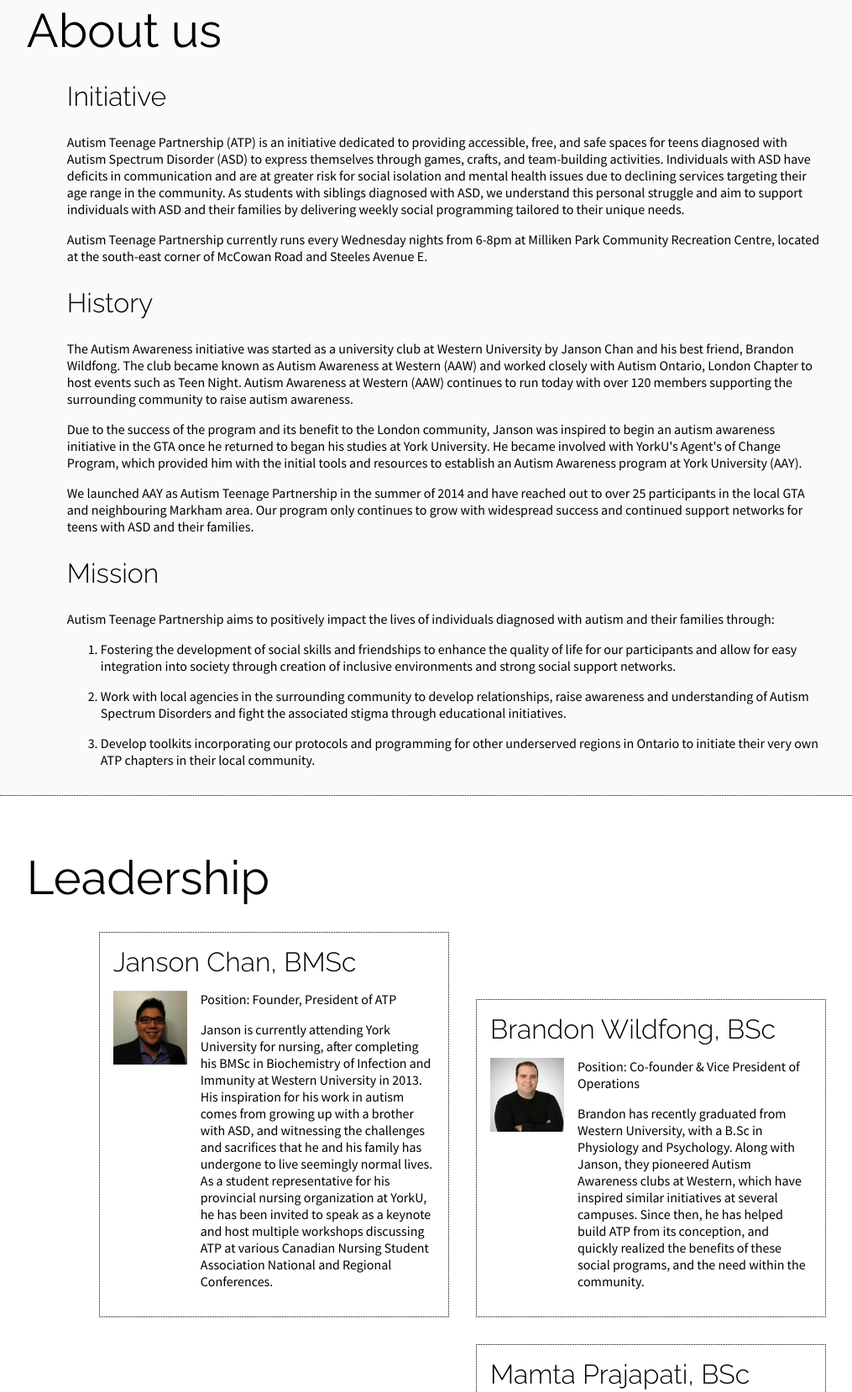
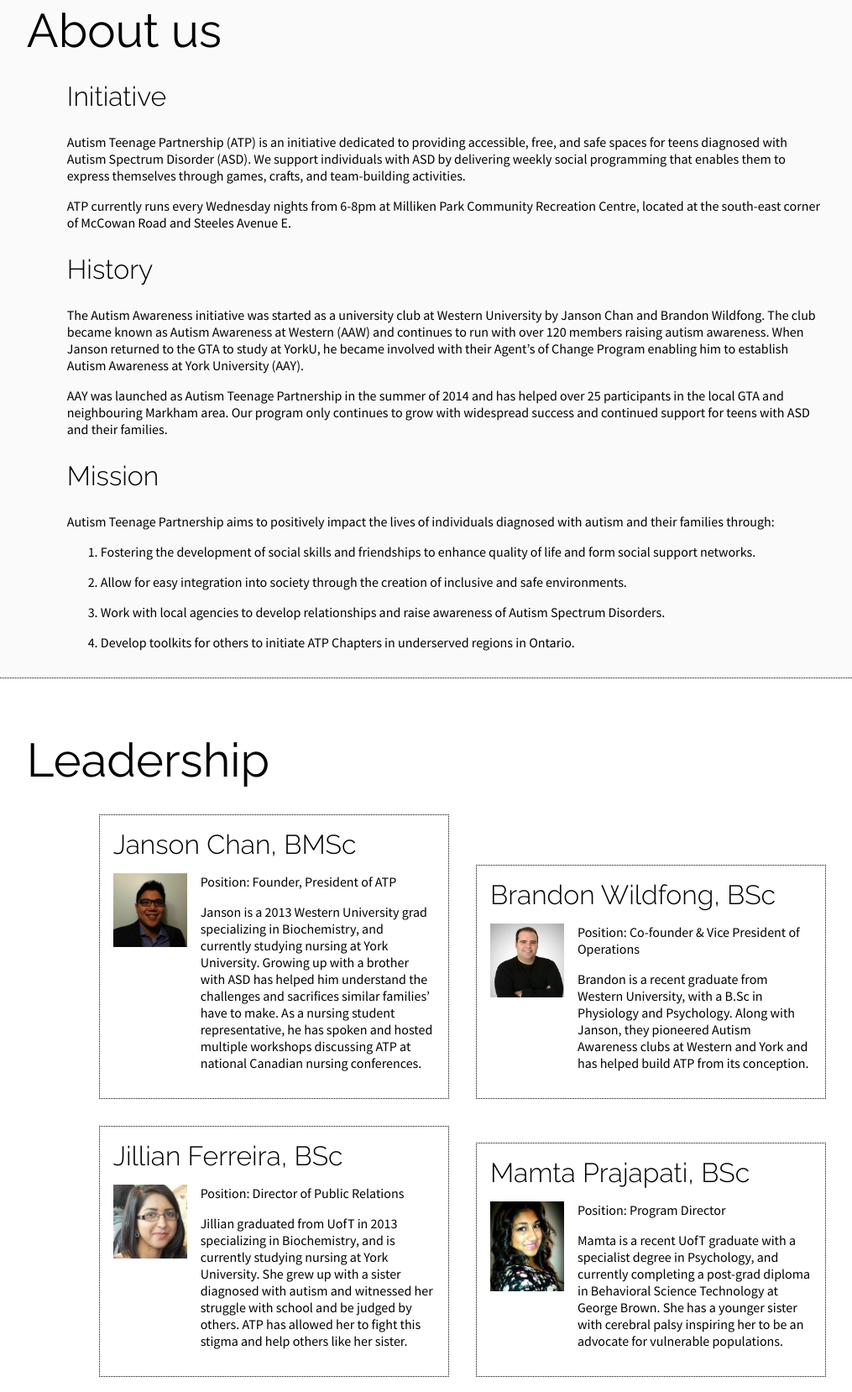
Before and after one commit to jkcchan/autismteenagepartnership, a plain HTML site: page index.html in a window 1280 px wide. Shown: the part 894-2552 px from the top of the page at 84% size, without its empty margins (109-1124 px from the left). Drawn offline with nearby package versions, Linux system fonts and the light colour scheme; a web font is replaced by a local one.

Commit message:
content
content

```diff
--- a/index.html
+++ b/index.html
@@ -4,7 +4,7 @@
     <link rel="shortcut icon" href="/src/ATP---dandelion-0611.png">
     <title>Autism Teenage Partnership</title>
   <script src="https://ajax.googleapis.com/ajax/libs/angularjs/1.3.14/angular.min.js"></script>
-  <script>
+    <script>
   (function(i,s,o,g,r,a,m){i['GoogleAnalyticsObject']=r;i[r]=i[r]||function(){
   (i[r].q=i[r].q||[]).push(arguments)},i[r].l=1*new Date();a=s.createElement(o),
   m=s.getElementsByTagName(o)[0];a.async=1;a.src=g;m.parentNode.insertBefore(a,m)
@@ -189,18 +189,18 @@ p,li,aboutp {
           <h1>About us</h1>
           <div class="abouttext">
             <h2>Initiative</h2>
-            <p>Autism Teenage Partnership (ATP) is an initiative dedicated to providing accessible, free, and safe spaces for teens diagnosed with Autism Spectrum Disorder (ASD) to express themselves through games, crafts, and team-building activities. Individuals with ASD have deficits in communication and are at greater risk for social isolation and mental health issues due to declining services targeting their age range in the community. As students with siblings diagnosed with ASD, we understand this personal struggle and aim to support individuals with ASD and their families by delivering weekly social programming tailored to their unique needs. </p>
-            <p>Autism Teenage Partnership currently runs every Wednesday nights from 6-8pm at Milliken Park Community Recreation Centre, located at the south-east corner of McCowan Road and Steeles Avenue E.</p>
+            <p>Autism Teenage Partnership (ATP) is an initiative dedicated to providing accessible, free, and safe spaces for teens diagnosed with Autism Spectrum Disorder (ASD). We support individuals with ASD by delivering weekly social programming that enables them to express themselves through games, crafts, and team-building activities.</p>
+            <p>ATP currently runs every Wednesday nights from 6-8pm at Milliken Park Community Recreation Centre, located at the south-east corner of McCowan Road and Steeles Avenue E.  </p>
             <h2>History</h2>
-            <p>The Autism Awareness initiative was started as a university club at Western University by Janson Chan and his best friend, Brandon Wildfong. The club became known as Autism Awareness at Western (AAW) and worked closely with Autism Ontario, London Chapter to host events such as Teen Night.  Autism Awareness at Western (AAW) continues to run today with over 120 members supporting the surrounding community to raise autism awareness. </p>
-            <p>Due to the success of the program and its benefit to the London community,  Janson was inspired to begin an autism awareness initiative in the GTA once he returned to began his studies at York University. He became involved with YorkU's Agent's of Change Program, which provided him with the initial tools and resources to establish an Autism Awareness program at York University (AAY). </p>
-            <p>We launched AAY as Autism Teenage Partnership in the summer of 2014 and have reached out to over 25 participants in the local GTA and neighbouring Markham area. Our program only continues to grow with widespread success and continued support networks for teens with ASD and their families.</p>
+            <p>The Autism Awareness initiative was started as a university club at Western University by Janson Chan and Brandon Wildfong. The club became known as Autism Awareness at Western (AAW) and continues to run with over 120 members raising autism awareness. When Janson returned to the GTA to study at YorkU, he became involved with their Agent’s of Change Program enabling him to establish Autism Awareness at York University (AAY). </p>
+            <p>AAY was launched as Autism Teenage Partnership in the summer of 2014 and has helped over 25 participants in the local GTA and neighbouring Markham area. Our program only continues to grow with widespread success and continued support for teens with ASD and their families.</p>
             <h2>Mission</h2>
             <p>Autism Teenage Partnership aims to positively impact the lives of individuals diagnosed with autism and their families through:</p>
             <ol>
-              <li>Fostering the development of social skills and friendships to enhance the quality of life for our participants and allow for easy integration into society through creation of inclusive environments and strong social support networks. </li>
-              <li>Work with local agencies in the surrounding community to develop relationships, raise awareness and understanding of Autism Spectrum Disorders and fight the associated stigma through educational initiatives.</li>
-              <li>Develop toolkits incorporating our protocols and programming for other underserved regions in Ontario to initiate their very own ATP chapters in their local community.</li>
+              <li>Fostering the development of social skills and friendships to enhance quality of life and form social support networks. </li>
+              <li>Allow for easy integration into society through the creation of inclusive and safe environments. </li>
+              <li>Work with local agencies to develop relationships and raise awareness of Autism Spectrum Disorders.</li>
+              <li>Develop toolkits for others to initiate ATP Chapters in underserved regions in Ontario.</li>
             </ol>
           </div>
         </div>
@@ -214,7 +214,7 @@ p,li,aboutp {
         "lastName":"Chan",
         "degrees":"BMSc",
         'position':'Founder, President of ATP',
-        'info':'Janson is currently attending York University for nursing, after completing his BMSc in Biochemistry of Infection and Immunity at Western University in 2013. His inspiration for his work in autism comes from growing up with a brother with ASD, and witnessing the challenges and sacrifices that he and his family has undergone to live seemingly normal lives. As a student representative for his provincial nursing organization at YorkU, he has been invited to speak as a keynote and host multiple workshops discussing ATP at various Canadian Nursing Student Association National and Regional Conferences.',
+        'info':'Janson is a 2013 Western University grad specializing in Biochemistry, and currently studying nursing at York University. Growing up with a brother with ASD has helped him understand the challenges and sacrifices similar families’ have to make. As a nursing student representative, he has spoken and hosted multiple workshops discussing ATP at national Canadian nursing conferences.',
         'imgsrc':"/src/janson 2.jpg",
         'linkedin':'https://www.linkedin.com/in/jansonchan'
       },
@@ -223,7 +223,7 @@ p,li,aboutp {
         "lastName":"Wildfong",
         "degrees":"BSc",
         'position':'Co-founder & Vice President of Operations',
-        'info':'Brandon has recently graduated from Western University, with a B.Sc in Physiology and Psychology. Along with Janson, they pioneered Autism Awareness clubs at Western, which have inspired similar initiatives at several campuses. Since then, he has helped build ATP from its conception, and quickly realized the benefits of these social programs, and the need within the community.',
+        'info':'Brandon is a recent graduate from Western University, with a B.Sc in Physiology and Psychology. Along with Janson, they pioneered Autism Awareness clubs at Western and York and has helped build ATP from its conception.',
         'imgsrc':"/src/brandon 2.jpg",
         'linkedin':'https://www.linkedin.com/pub/brandon-wildfong/a8/228/793?trk=pub-pbmap'
       },
@@ -232,7 +232,7 @@ p,li,aboutp {
         "lastName":"Ferreira",
         "degrees":"BSc",
         'position':'Director of Public Relations',
-        'info':'attending York University  for Nursing. Having grown up with a sister diagnosed with autism, it became difficult for her to watch her sister struggle with school and be judged by others. She wanted to take on the responsibility for caring for her, and others in a similar situation, which is why she became, involved in ATP.',
+        'info':'Jillian graduated from UofT in 2013 specializing in Biochemistry, and is currently studying nursing at York University. She grew up with a sister diagnosed with autism and witnessed her struggle with school and be judged by others. ATP has allowed her to fight this stigma and help others like her sister.',
         'imgsrc':"/src/jillian.jpg",
         'linkedin':'https://www.linkedin.com/pub/jillian-ferreira/b0/a82/639'
       },
@@ -241,7 +241,7 @@ p,li,aboutp {
         "lastName":"Prajapati",
         "degrees":"BSc",
         'position':'Program Director ',
-        'info':'Mamta is a recent graduate from the University of Toronto with a Specialist degree in Psychology and a Minor in French. She is currently pursuing a post-grad diploma in Behavioral Science Technology at George Brown. Growing up with a younger sister with cerebral palsy has given her appreciation for advocating for vulnerable populations. Since then, she has had numerous volunteer and work related experiences within the autism field and works as a respite worker for families with autism. She is able to bring her valuable experience and knowledge to the programming at ATP.',
+        'info':'Mamta is a recent UofT graduate with a specialist degree in Psychology, and currently completing a post-grad diploma in Behavioral Science Technology at George Brown. She has a younger sister with cerebral palsy inspiring her to be an advocate for vulnerable populations.',
         'imgsrc':"/src/mamta (2).jpg",
         'linkedin':'http://ca.linkedin.com/pub/mamta-prajapati/93/a94/567'
       },
@@ -259,7 +259,7 @@ p,li,aboutp {
         "lastName":"Ragavan",
         "degrees":"BSc",
         'position':'Director of Finance',
-        'info':"Shehan graduated from Queen's University with his B.Sc in Genetics.  He is one of our behind the scenes member but actively engages with our participants and program every week!",
+        'info':"Shehan graduated from Queen’s University with his B.Sc in Genetics.  He is one of our behind the scenes member but actively engages with our participants and program every week!",
         'imgsrc':"/src/shehan.jpg",
         'linkedin':''
       }];
@@ -287,19 +287,24 @@ p,li,aboutp {
           <h1>Sponsors</h1>
           <ul class="sponsorslist">
             <div class="sponsor">
+              <li><p><strong>Autism Ontario</strong></p><a href="http://www.autismontario.com/" target="_blank" title="Autism Ontario"><img src="/src/autism ontario.jpg"/></a>
+                <p>Autism Ontario provides ATP with promotion, exposure, volunteer training and outreach to potential participants and their families through mailing lists and e-newsletters. </p>
+              </li>
+            </div>
+            <div class="sponsor">
               <li><p><strong>York University - Faculty of Health</strong></p><a href="http://health.info.yorku.ca/" target="_blank" title="York University - Faculty of Health"><img src="/src/york.jpg"/></a>
                 <p>Agents of Change: <a href="http://stong.yorku.ca/agents-of-change/">http://stong.yorku.ca/agents-of-change/</a></p>
-                <p>The Agents of Change program associated with YorkU's Faculty of Health has provided the initial platform for ATP to launch with access to funding, blog websites, engagement opportunities, and media opportunities such as connections for a feature on Maclean's Magazine.  Additionally, ATP collaborates with a mentor and advisor, Dr. Jonathan Weiss, who is a Clinical Psychologist and Associate Professor, and currently sits as the CIHR Chair in Autism Spectrum Disorders Treatment and Care Research at York University.</p>
+                <p>YorkU’s Faculty of Health-Agents of Change Program has allowed ATP to launch with access to funding, a blogging website, engagement opportunities, and media opportunities such as a feature in Maclean’s Magazine.  Additionally, Dr. Jonathan Weiss, a Clinical Psychologist and Associate Professor,  who is the CIHR Chair in Autism Spectrum Disorders Treatment and Care Research at York University, serves as our mentor and advisor.</p>
               </li>
             </div>
             <div class="sponsor">
               <li><p><strong>RNAO Region 7</strong></p><a href="http://chapters.rnao.ca/toronto-east" target="_blank" title="RNAO Region 7"><img src="/src/rnao.jpg"/></a>
-                <p>As nursing students we found it important to connect with our professional association, the Registered Nurses Association of Ontario (RNAO), who has provided funding and exposure through media releases and speaking engagements at regional and national conferences.</p>
+                <p>As nursing students we found it important to connect with our professional association, the Registered Nurses Association of Ontario (RNAO), who have provided funding and exposure through media releases and speaking engagements at regional and national conferences.</p>
               </li>
             </div>
             <div class="sponsor">
               <li><p><strong>Milliken Park Advisory Council</strong></p>
-                <p>This council is a community association in the GTA associated with the community centre that hosts ATP. They have generously provided funding in-kind services, such as access to the venue, equipment, and exposure through media releases. </p>
+                <p>This council is a community association in the GTA associated with the community centre that hosts ATP. They have generously provided funding and in-kind services, such as access to the venue, equipment, and media releases.  </p>
               </li>
             </div>
           </ul>
@@ -331,7 +336,7 @@ p,li,aboutp {
             </li>
             <li>
               <h2 class="questiontext">Do you have any volunteering opportunities?</h2>
-              <p class="answer">Yes.  We collaborate with fellow university students to deliver our weekly social programming and engage with our participants. All volunteers are required to have a police check prior to beginning their volunteer position with us, which will be reimbursed. For further volunteer inquiries you may contact Brandon Wildfong at <a href="mailto:autsimteenagepartnership@gmail.com">autsimteenagepartnership@gmail.com</a></p>
+              <p class="answer">Yes.  We collaborate with fellow university students to deliver our weekly social programming and engage with our participants. All volunteers are required to have a police check prior to beginning their volunteer position with us, which will be reimbursed. For further volunteer inquiries you may contact Brandon Wildfong at <a href="mailto:autsimteenagepartnership@gmail.com">autsimteenagepartnership@gmail.com"</a></p>
             </li>
             <li>
               <h2 class="questiontext">How are you funded?</h2>
@@ -346,7 +351,7 @@ p,li,aboutp {
           <p>If you have any further questions or concerns feel free to contact us at: <a href="mailto:autsimteenagepartnership@gmail.com">autsimteenagepartnership@gmail.com</a></p>
 <!--           <p>Subscribe to our <a href="http://eepurl.com/bgY0F1">newsletter!</a></p>
           <p>Sign up for ATP <a href="https://atp.typeform.com/to/VuQVgO">here!</a></p> -->
-          <p>Check us out on <a target="_blank" href="https://www.facebook.com/autismteenagepartnership">Facebook!</a></p>
+          <p>Check us out on <a href="https://www.facebook.com/autismteenagepartnership">Facebook!</a></p>
       </div>
     </div>
   </body>
```
